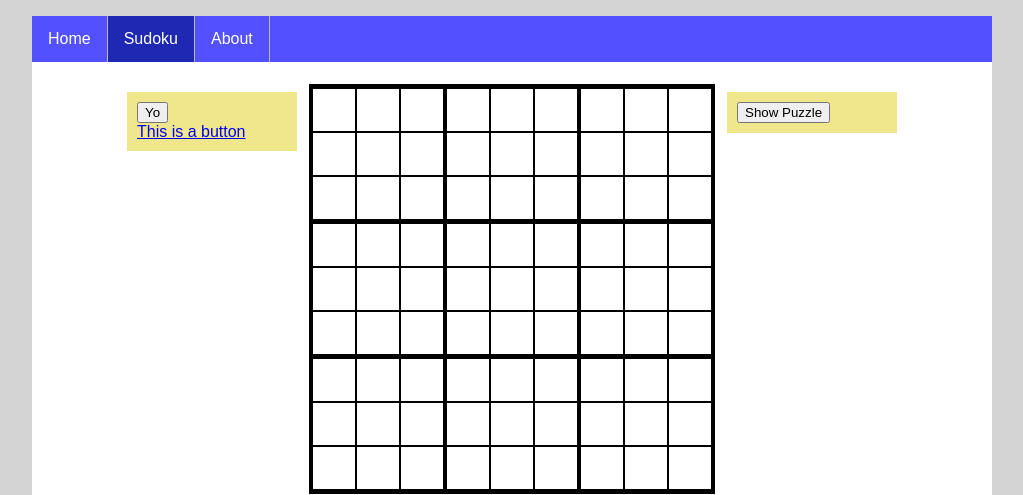
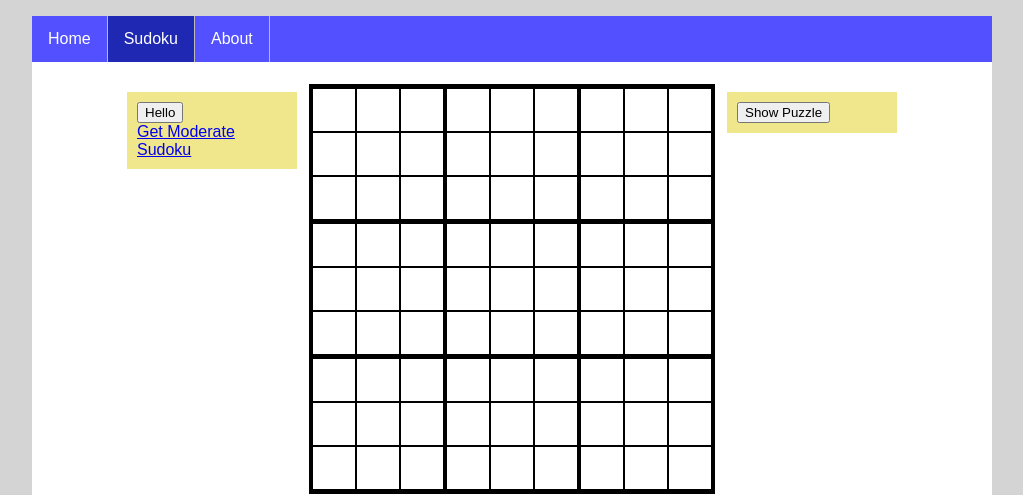
Before and after one commit to Grettz/sudoku-app, a Flask app: page /sudoku in a window 1280 px wide. Shown: the top 495 px of the page, without its empty margins (128-1151 px from the left). Run offline with Flask 2, Linux system fonts and the light colour scheme; some libraries are stand-ins or nearby versions.

Commit message:
Update sudoku.html

```diff
--- a/app/templates/sudoku.html
+++ b/app/templates/sudoku.html
@@ -12,7 +12,7 @@
     <div id='app' draggable='false'>
       <div id='left-bar' class='sidebar'>
         <button v-on:click='get_moderate_sudoku'>[[ message ]]</button><br>
-        <a href="#" id='get_moderate_sudoku'>This is a button</a>
+        <a href="#" id='get_moderate_sudoku'>Get Moderate Sudoku</a>
       </div>
 
       {# Create Sudoku Grid #}
@@ -39,7 +39,7 @@
     el: '#app',
     delimiters: ["[[", "]]"],
     data: {
-      message: 'Yo',
+      message: 'Hello',
       items: [
         { message: 'Hey' },
         { message: 'Hi' }
@@ -47,7 +47,7 @@
     },
     methods: {
       get_moderate_sudoku: function(){
-        this.message = this.message.reverse()
+        this.message = this.message.split("").reverse().join("")
 
       }
     }
```
